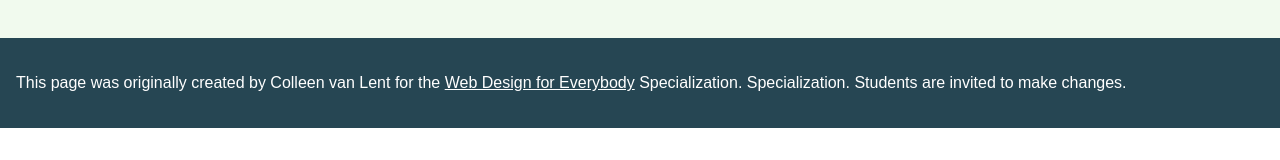
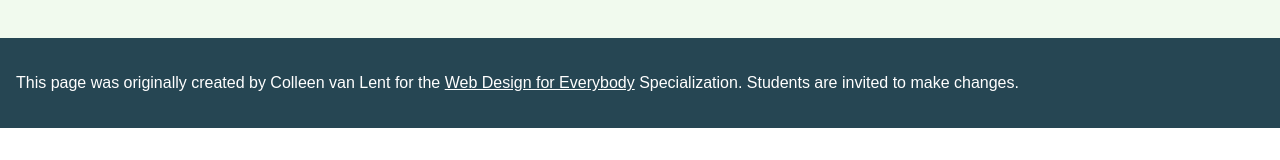
Before and after one commit to curadosa/CSS-week1-HW1, a plain HTML site: page index.html in a window 1280 px wide. Shown: the part 521-681 px from the top of the page. Drawn offline with Linux system fonts and the light colour scheme.

Commit message:
fix: correct typo in footer text and update page title in parks html

```diff
--- a/index.html
+++ b/index.html
@@ -36,7 +36,7 @@
   <footer>
     <p>This page was originally created by Colleen van Lent for the <a
         href="https://www.coursera.org/specializations/web-design"> Web Design for Everybody</a> Specialization.
-      Specialization. Students are invited to make changes.</p>
+      Students are invited to make changes.</p>
   </footer>
 
 </body>
```
Also changed, not shown: parks.html (+1 -1 lines).
